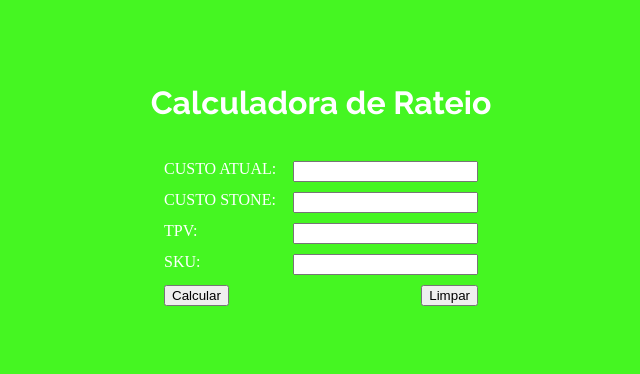
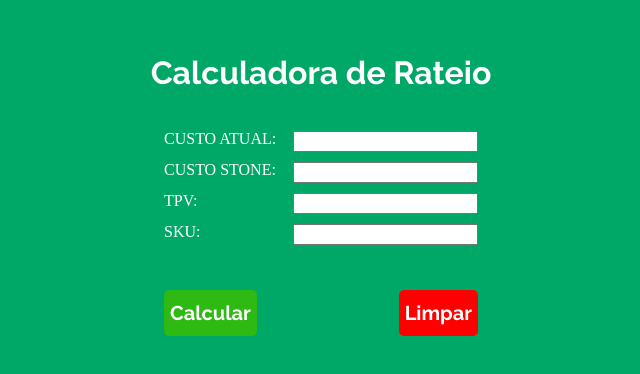
Before and after one commit to PauloGabrieel/Calculadora-rat, a JavaScript app: page / in a window 1280 px wide. Shown: the part 240-614 px from the top of the page, without its empty margins (319-959 px from the left). Built offline with nearby package versions, Linux system fonts and the light colour scheme.

Commit message:
feat: muda estilo

```diff
--- a/src/App.js
+++ b/src/App.js
@@ -38,7 +38,7 @@ const Title = styled.h1`
 const Container = styled.div`
     padding:35px;
     height: 100vh;
-    background-color: #45F622;
+    background-color: #00A868;
     display: flex;
     flex-direction: column;
     justify-content: center;
@@ -60,5 +60,17 @@ const Container = styled.div`
     }
 `;
 const ContainerButton = styled.div`
-
+    margin-top: 35px;
+    button{
+        background-color: #2eba12;
+        height: 46px;
+        color: #FFFFFF;
+        border: none;
+        border-radius: 5px;
+        font: 700 20px 'Raleway', sans-serif;
+        cursor: pointer;
+        &:last-child{
+            background-color: red;
+        }
+    }
 `;
```
